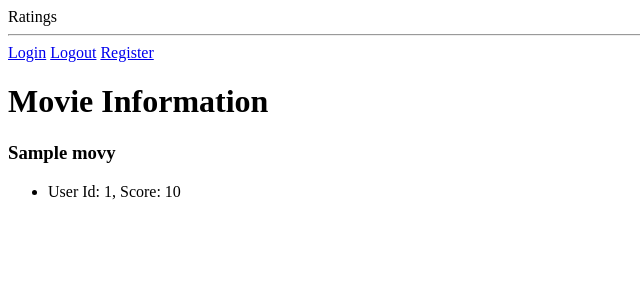
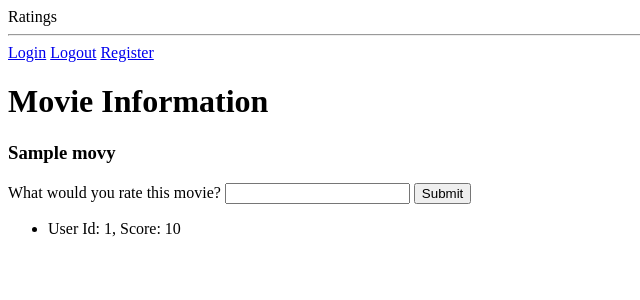
Before and after one commit to sodewumi/movie-ratings, a Flask app: page /movie/1 in a window 1280 px wide. Shown: the top 300 px of the page, without its empty margins (0-640 px from the left). Run offline with Flask 2, Linux system fonts and the light colour scheme; tables that the repository leaves empty hold one stand-in row (Sample ...).

Commit message:
users can now add movie ratings to the database. However, they cannot update their score yet

```diff
--- a/server.py
+++ b/server.py
@@ -48,14 +48,28 @@ def movie_list():
     # movies = Movie.query.order_by(Movie.movie_title).all()
     return render_template("movie_list.html", movies=movies)
 
-@app.route("/movie/<int:id>")
+@app.route("/movie/<int:id>", methods = ["POST", "GET"])
 def display_movie(id):
     """Displays information about the movie"""
 
+    # Unlike the display_user function where a_user var returns a list of objects,
+    # the display_movie function's user_rating var returns a list of tuples. B/c learning
     user_rating = db.session.query(Rating.score, Rating.user_id).filter_by(movie_id = id).all()
     movie_title = db.session.query(Movie.movie_title).filter_by(movie_id = id).one()
     movie_title = str(movie_title[0])
-    return render_template("movie_info.html", user_rating = user_rating, movie_title=movie_title)
+
+    if request.method == "POST":
+        user_score = request.form["score"]
+        new_user_id = db.session.query(User.user_id).filter_by(email = session["login"]).one()
+        new_rating = Rating(movie_id=id, user_id = new_user_id[0], score = user_score)
+        db.session.add(new_rating)
+        db.session.commit()
+        flash("Thank you for rating this movie.")
+        return redirect("/movie/"+str(id))
+
+
+    return render_template("movie_info.html", user_rating = user_rating,
+                            movie_title=movie_title, movie_id = id)
 
 
 
--- a/templates/movie_info.html
+++ b/templates/movie_info.html
@@ -7,6 +7,14 @@ it loops over a user, which is slower to render -->
 
 <h3>{{ movie_title }}</h3>
 
+<form action="/movie/{{ movie_id }}" method="POST">
+    <label>What would you rate this movie?
+        <input type="number" name="score">
+    </label>
+
+    <input type="submit">
+</form>
+
 <ul>
 {% for rating in user_rating %}
     <li>User Id: {{ rating[1] }}, Score: {{ rating[0] }}</li>
--- a/templates/movie_list.html
+++ b/templates/movie_list.html
@@ -2,6 +2,7 @@
 {% block content %}
 
 <h2>Movies</h2>
+
 <ul>
     {% for movie in movies %}
         <li>
@@ -15,7 +16,8 @@
 {% endblock %}
 
 
-<!-- WHO WHAT WHEN WHERE AND WHY????? -->
+<!-- this code still works even though we're accessing attributes of the object through the tuple,
+because sqlalchemy gives tuples special properities -->
 <!-- <li>
     <a href="/movie/{{ movie.movie_id }}">
         {{ movie.movie_title }}
```
Also changed, not shown: 1 other file.
